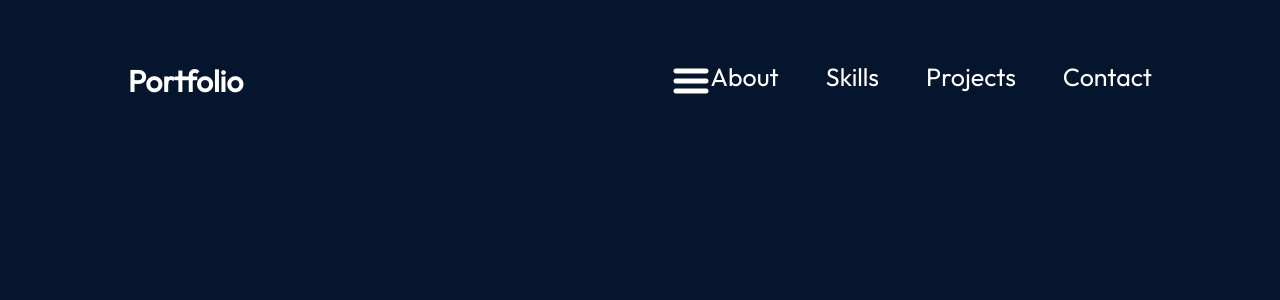
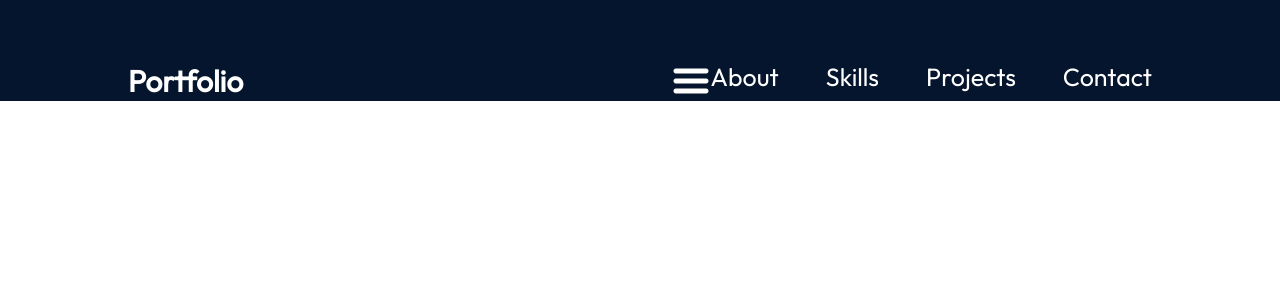
Before and after one commit to tatsuyax25/react-portfolio, a React (Vite) app: page / in a window 1280 px wide. Shown: the top 300 px of the page. Built offline with nearby package versions, Linux system fonts and the light colour scheme.

Commit message:
Hide menu items

```diff
--- a/src/App.module.css
+++ b/src/App.module.css
@@ -3,5 +3,5 @@
 .App {
   background-color: var(--color-bg);
   width: 100%;
-  height: 100vh;
+  height: 100%;
 }
--- a/src/componets/Navbar/Navbar.module.css
+++ b/src/componets/Navbar/Navbar.module.css
@@ -55,6 +55,7 @@
   }
 
   .menuItems {
+    display: none;
     flex-direction: column;
     align-items: center;
     gap: 13px;
```
